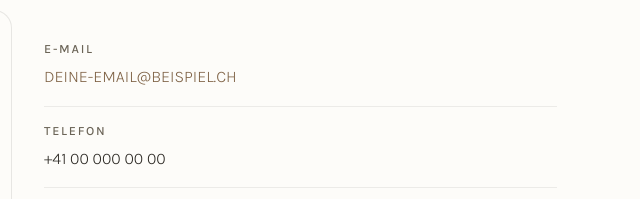
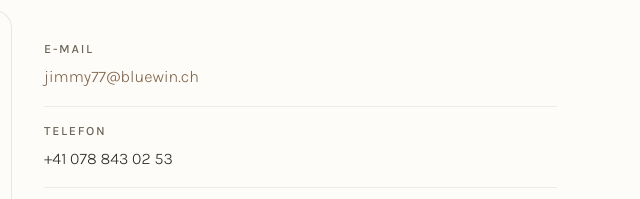
Before and after one commit to olafderzweite730/Heidi-Chalet, a plain HTML site: page kontakt.html in a window 1280 px wide. Shown: the part 379-578 px from the top of the page, 639-1279 px from the left. Drawn offline with Linux system fonts and the light colour scheme.

Commit message:
Kontaktdaten eintragen: E-Mail jimmy77@bluewin.ch, Telefon +41 078 843 02 53
Co-authored-by: olafderzweite730 <olafderzweite730@users.noreply.github.com>

```diff
--- a/js/availability.js
+++ b/js/availability.js
@@ -1,4 +1,4 @@
-const CONTACT_EMAIL = "DEINE-EMAIL@BEISPIEL.CH";
+const CONTACT_EMAIL = "jimmy77@bluewin.ch";
 
 const blockedRanges = [
   { from: "2026-12-20", to: "2027-01-06", note: "Beispiel: Weihnachten belegt" }
--- a/kontakt.html
+++ b/kontakt.html
@@ -71,11 +71,11 @@
         <ul class="contact-list">
           <li>
             <span class="label" data-i18n="c_email">E-Mail</span>
-            <span class="value"><a href="mailto:DEINE-EMAIL@BEISPIEL.CH">DEINE-EMAIL@BEISPIEL.CH</a></span>
+            <span class="value"><a href="mailto:jimmy77@bluewin.ch">jimmy77@bluewin.ch</a></span>
           </li>
           <li>
             <span class="label" data-i18n="c_phone">Telefon</span>
-            <span class="value">+41 00 000 00 00</span>
+            <span class="value">+41 078 843 02 53</span>
           </li>
           <li>
             <span class="label" data-i18n="c_address">Adresse</span>
```
Also changed, not shown: 1 other file.
